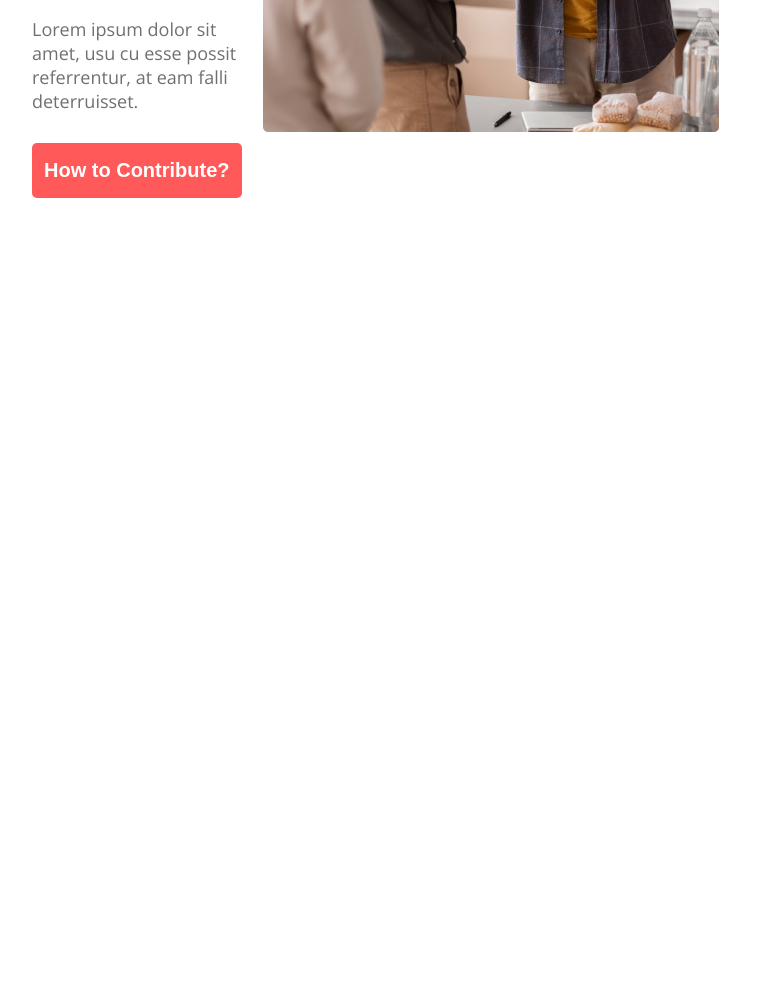
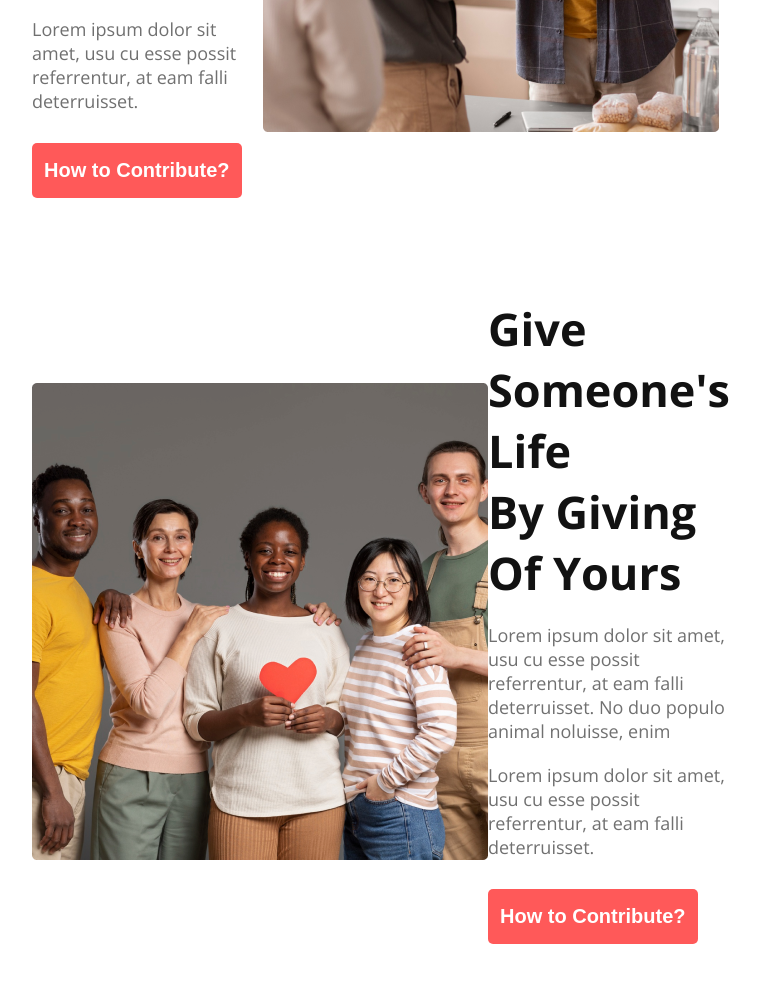
Before and after one commit to rakibunateed/donate-today, a plain HTML site: page index.html in a window 1280 px wide. Shown: the part 2608-3590 px from the top of the page, without its empty margins (268-1028 px from the left). Before the commit the page ends 2906 px from the top, so only its background shows below. Drawn offline with nearby package versions, Linux system fonts and the light colour scheme.

Commit message:
life section

```diff
--- a/index.html
+++ b/index.html
@@ -81,9 +81,20 @@
                 <p class="homeless-description-2">Lorem ipsum dolor sit amet, usu cu esse possit<br>referrentur, at eam falli deterruisset.
                 </p>
                 <button class="btn-primary-1">How to Contribute?</button>
-
             </div>
             <img src="images/Rectangle 244.png">
+        </section>
+        <section class="life">
+            <img src="images/Rectangle 245.png">
+            <div class="life-content">
+                <h2 class="life-title">Give Someone's Life<br>By Giving Of Yours</h2>
+                <p class="life-description-1">Lorem ipsum dolor sit amet, usu cu esse possit <br>referrentur, at eam falli deterruisset. No duo populo<br>animal noluisse, enim
+                </p>
+                <p class="life-description-2">Lorem ipsum dolor sit amet, usu cu esse possit<br>referrentur, at eam falli deterruisset.
+                </p>
+                <button class="btn-primary-1">How to Contribute?</button>
+            </div>
+
         </section>
 
 
--- a/styles/donate.css
+++ b/styles/donate.css
@@ -195,8 +195,6 @@ font-weight: 400;
     align-items: center;
 
     justify-content: space-between;
-}.homeless-content{
-
 }
 .homeless-title{
     color: #121212;
@@ -225,3 +223,27 @@ font-size: 20px;
 font-weight: 600;
 padding: 16px 12px;
 }
+
+.life{
+    margin: 0 450px 130px 300px;
+    display: flex;
+    align-items: center;
+    justify-content: space-between;
+}
+.life-title{
+    color: #121212;
+    font-size: 45px;
+    font-weight: 700;
+}
+.life-description-1{
+    color: #707070;
+    font-size: 18px;
+    font-weight: 400;
+    margin: 20px 0 ;
+}
+.life-description-2{
+    color: #707070;
+    font-size: 18px;
+    font-weight: 400;
+    margin-bottom: 30px;
+}
```
